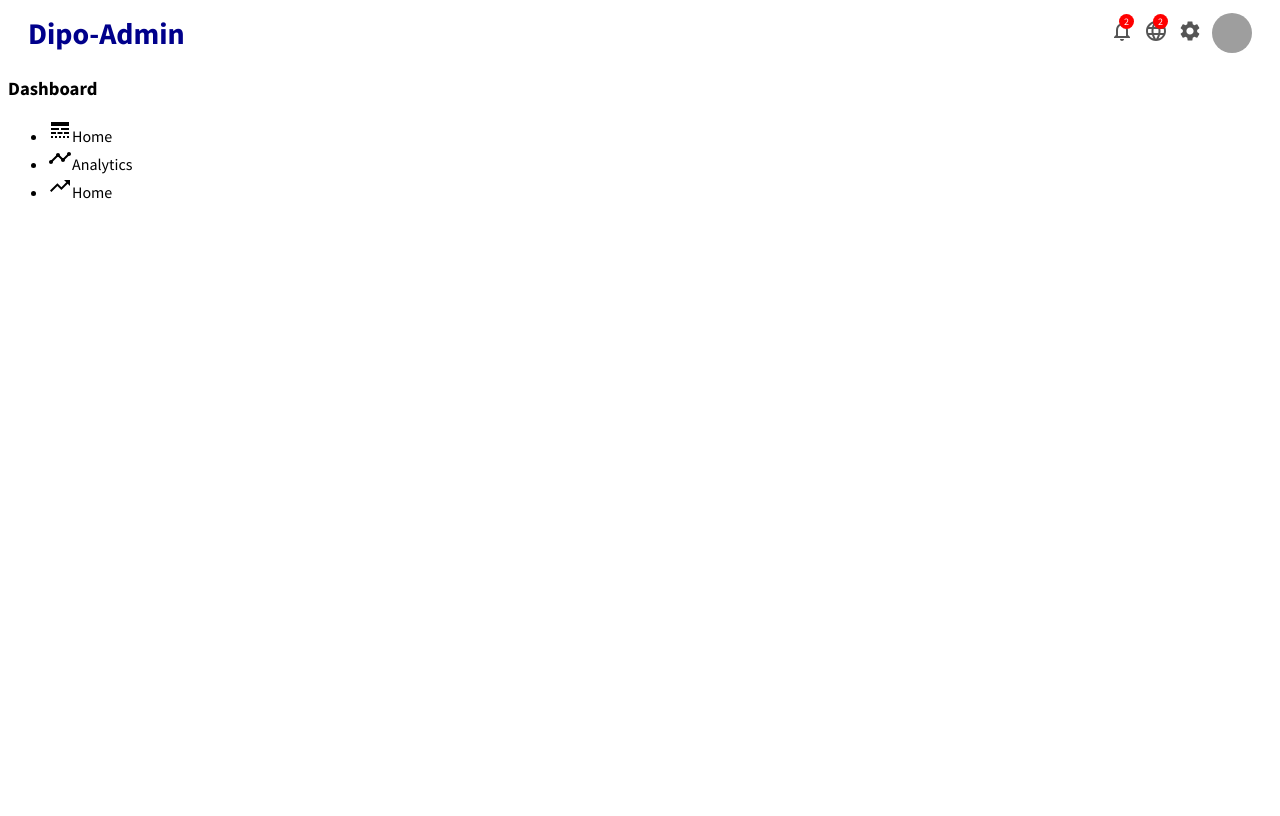
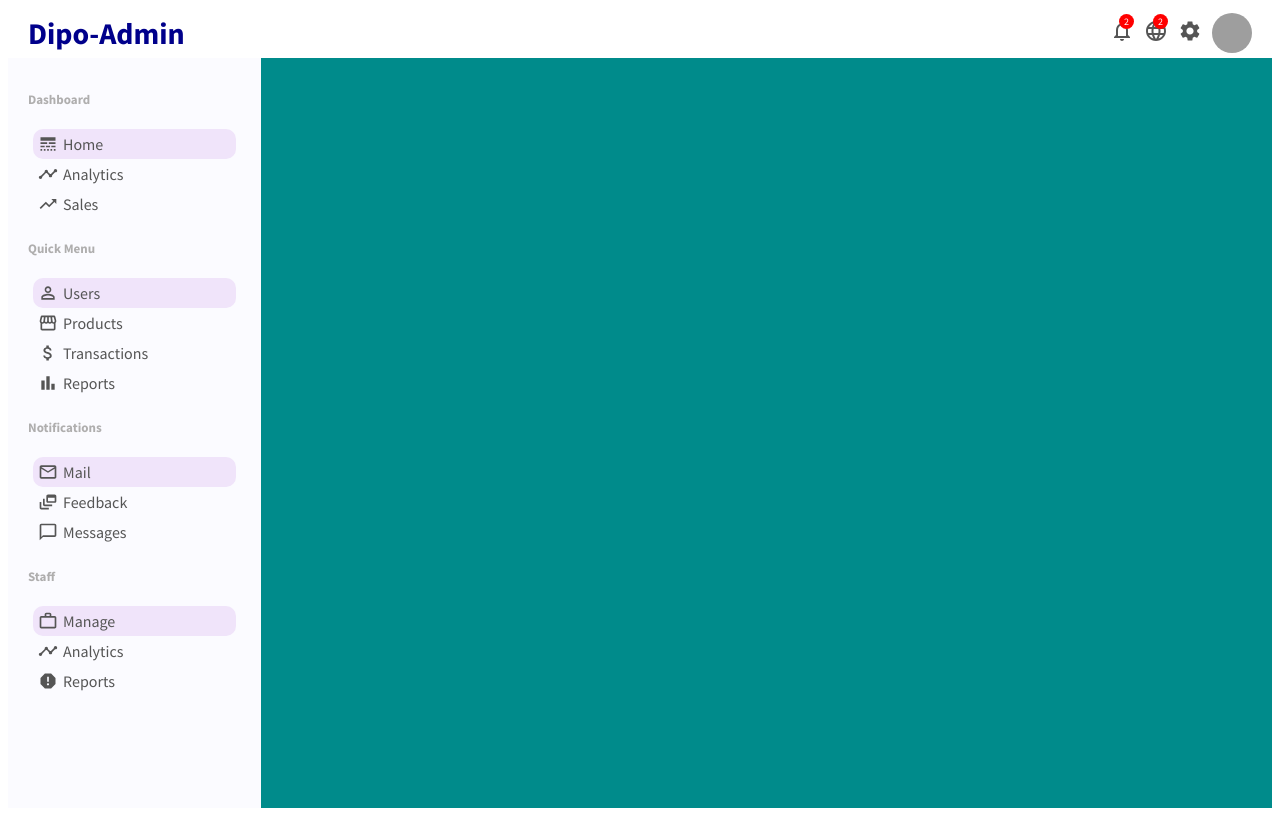
Before and after one commit to MrDiipo/Admin-Dashboard-In-ReactJS, a React (Create React App) app: page / in a window 1280 px wide. Built offline with nearby package versions, Linux system fonts and the light colour scheme; grey boxes are pictures that could not be loaded.

Commit message:
Finish sidebar component

```diff
--- a/src/app.css
+++ b/src/app.css
@@ -1,3 +1,8 @@
 .container{
     display: flex;
 }
+
+.others{
+    flex: 4;
+    background-color: darkcyan;
+}
--- a/src/components/sidebar/Sidebar.jsx
+++ b/src/components/sidebar/Sidebar.jsx
@@ -1,6 +1,6 @@
 import React from 'react'
 import "./sidebar.css"
-import {LineStyle, Timeline, TrendingUp} from "@mui/icons-material"
+import {LineStyle, Timeline, TrendingUp, PermIdentity, Storefront, AttachMoney, MailOutline, DynamicFeed, ChatBubbleOutline, WorkOutline, Report, BarChart } from "@mui/icons-material"
 
 function Sidebar() {
     return (
@@ -10,17 +10,78 @@ function Sidebar() {
 
             <h3 className="sidebarTitle">Dashboard</h3>
             <ul className="sidebarList">
-                <li className="sidebarListItem">
-                <LineStyle/>
+                <li className="sidebarListItem active">
+                <LineStyle className="sidebarIcon"/>
                 Home
                 </li>
                 <li className="sidebarListItem">
-                <Timeline/>
+                <Timeline className="sidebarIcon"/>
                 Analytics
                 </li>
                 <li className="sidebarListItem">
-                <TrendingUp/>
-                Home
+                <TrendingUp className="sidebarIcon"/>
+                Sales
+                </li>
+            </ul>
+
+            </div>
+            <div className="sidebarMenu">
+
+            <h3 className="sidebarTitle">Quick Menu</h3>
+            <ul className="sidebarList">
+                <li className="sidebarListItem active">
+                <PermIdentity className="sidebarIcon"/>
+                Users
+                </li>
+                <li className="sidebarListItem">
+                <Storefront className="sidebarIcon"/>
+                Products
+                </li>
+                <li className="sidebarListItem">
+                <AttachMoney className="sidebarIcon"/>
+                Transactions
+                </li>
+                <li className="sidebarListItem">
+                <BarChart className="sidebarIcon"/>
+                Reports
+                </li>
+            </ul>
+
+            </div>
+            <div className="sidebarMenu">
+
+            <h3 className="sidebarTitle">Notifications</h3>
+            <ul className="sidebarList">
+                <li className="sidebarListItem active">
+                <MailOutline className="sidebarIcon"/>
+                Mail
+                </li>
+                <li className="sidebarListItem">
+                <DynamicFeed className="sidebarIcon"/>
+                Feedback
+                </li>
+                <li className="sidebarListItem">
+                <ChatBubbleOutline className="sidebarIcon"/>
+                Messages
+                </li>
+            </ul>
+
+            </div>
+            <div className="sidebarMenu">
+
+            <h3 className="sidebarTitle">Staff</h3>
+            <ul className="sidebarList">
+                <li className="sidebarListItem active">
+                <WorkOutline className="sidebarIcon"/>
+                Manage
+                </li>
+                <li className="sidebarListItem">
+                <Timeline className="sidebarIcon"/>
+                Analytics
+                </li>
+                <li className="sidebarListItem">
+                <Report className="sidebarIcon"/>
+                Reports
                 </li>
             </ul>
 
--- a/src/components/sidebar/sidebar.css
+++ b/src/components/sidebar/sidebar.css
@@ -1,4 +1,43 @@
 .sidebar{
     flex: 1;
     height:  calc(100vh - 50px);
+    background-color: rgb(251, 251, 255);
+    position: sticky;
+    top: 50px;
 }
+
+.sidebarWrapper{
+    padding: 20px;
+    color:  #555;
+}
+
+.sideebarMenu{
+    margin-bottom: 10px;
+}
+
+.sidebarTitle{
+    font-size: 13px;
+    color: rgb(175, 174, 174);
+}
+
+.sidebarList{
+    list-style: none;
+    padding: 5px;
+}
+
+.sidebarListItem{
+    padding: 5px;
+    cursor: pointer;
+    display: flex;
+    align-items: center;
+    border-radius: 10px;
+}
+
+.sidebarListItem.active, .sidebarListItem.hover{
+    background-color: rgb(240, 228, 250);
+}
+
+.sidebarIcon{
+    margin-right: 5px;
+    font-size: 20px !important;
+}
```
